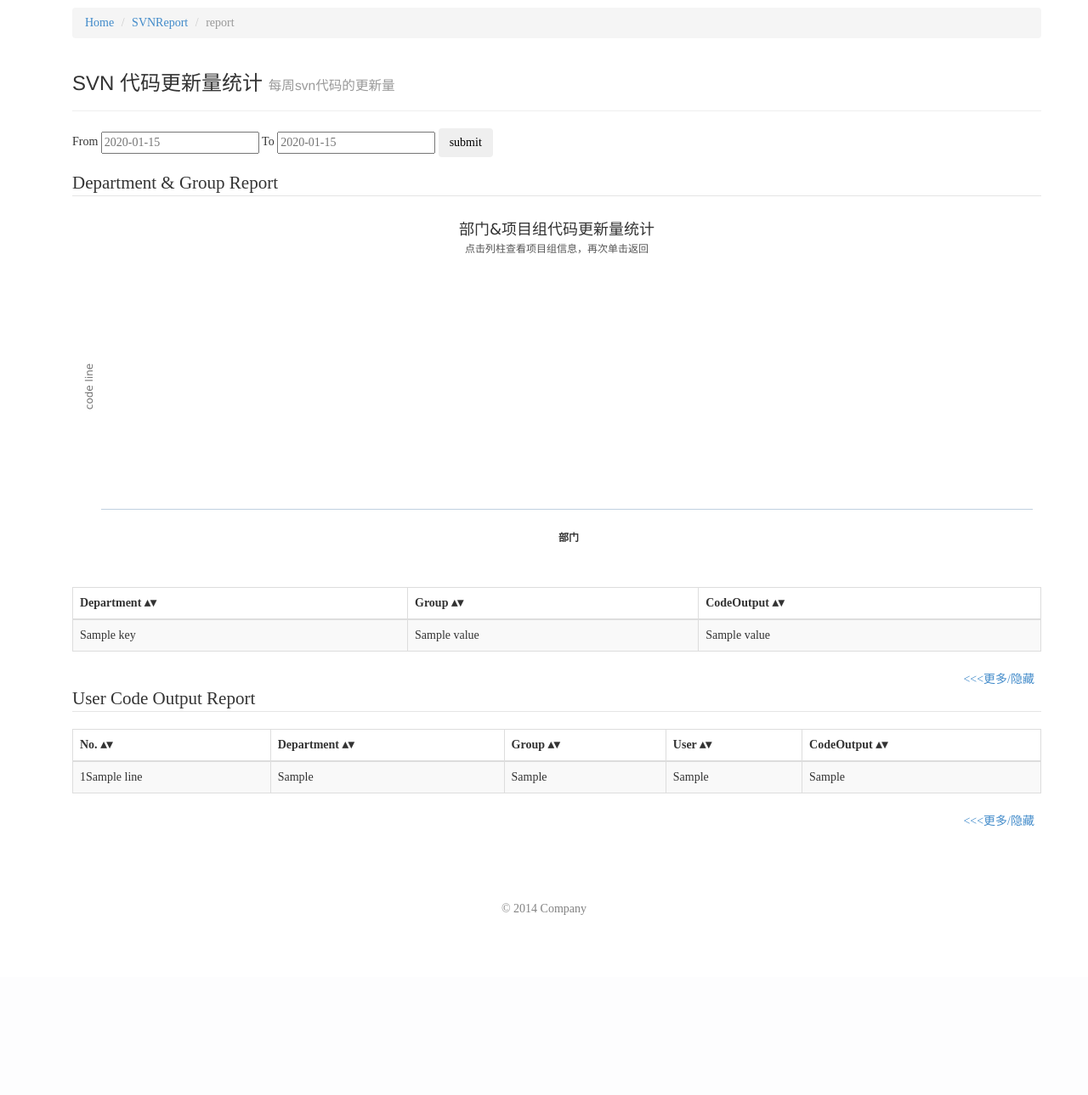
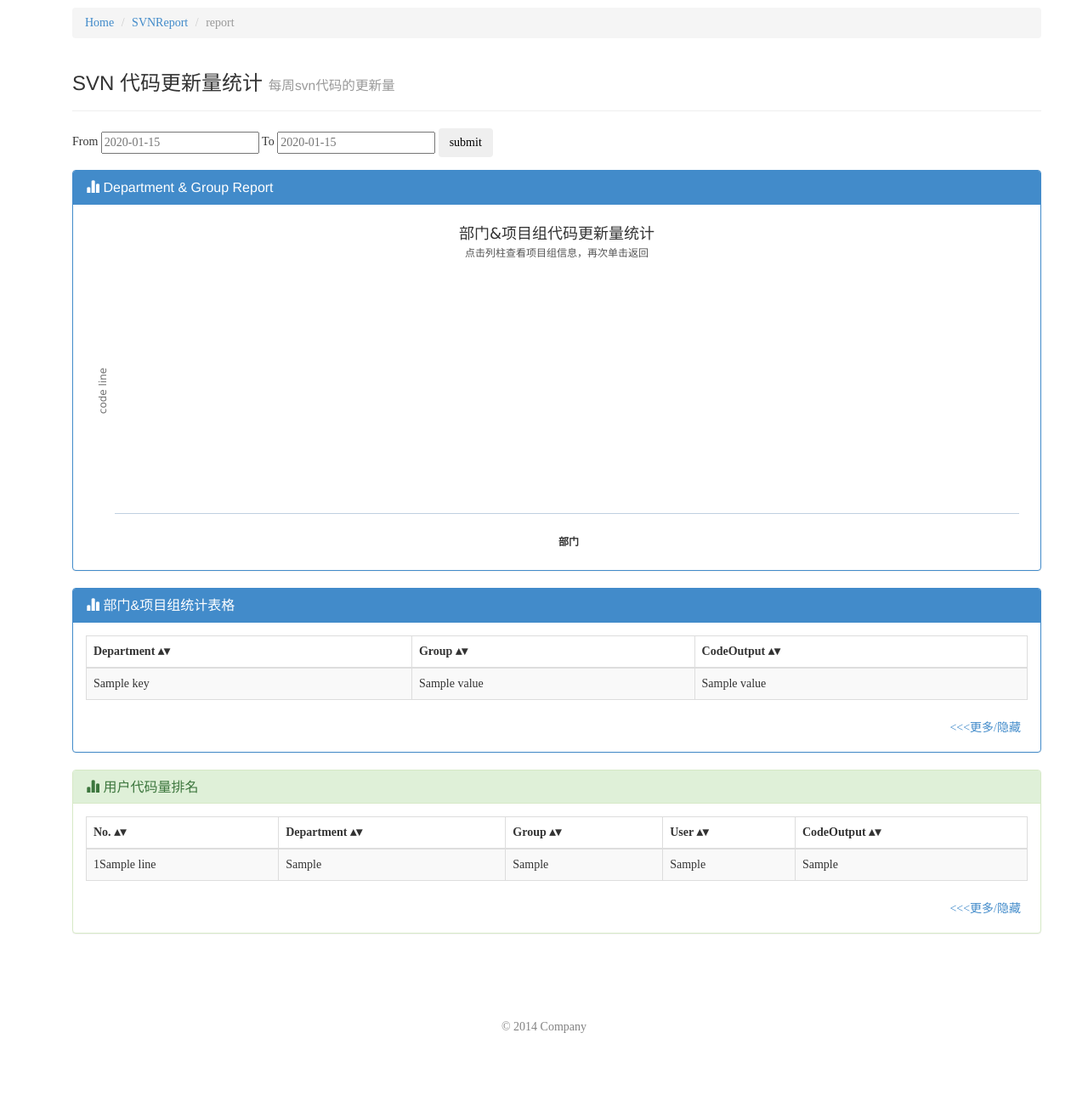
Before and after one commit to alaxli/codereport, a Django app: template templates/svnreport/updatereport.html in a window 1280 px wide. Shown: the part 51-1340 px from the top of the page at 85% size. Before the commit the page ends 1128 px from the top, so only its background shows below. Run offline with Django 3.2, Linux system fonts and the light colour scheme; the template is opened without the code that fills it: most values are stand-ins (such as "Sample title", 1, 10 or a date in 2020).

Commit message:
modify css

```diff
--- a/templates/svnreport/updatereport.html
+++ b/templates/svnreport/updatereport.html
@@ -23,12 +23,39 @@
             <button id="submit" class="btn" type="submit">{% trans "submit" %}</button>
         </div>
     </form>
-    <legend>{% trans "Department & Group Report" %}</legend>
+
+    <div class="panel panel-primary">
+      <div class="panel-heading">
+          <h4 class="panel-title">
+            <i class="glyphicon glyphicon-stats txt-color-darken"> </i>
+            <a data-toggle="collapse" data-toggle="collapse" href="#collapse0">
+               {% trans "Department & Group Report" %}
+            </a>
+          </h4>
+      </div>
+
     <!--div id="container-department" style="width:600px;height:400px;"></div-->
-    <div id="container-department" ></div>
-    <br></br>
+      <div id="collapse0" class="panel-collapse collapse in">
+        <div class="panel-body">
+           <div id="container-department" ></div>
+         </div> <!-- end div panel-body -->
+     </div> <!-- end div collapse0 -->
+   </div> <!-- end div panel -->
+
+
     <!--<div id="tableContainer"  style=" overflow-x:auto ;overflow-y: auto; height: 410px; "> -->
-    <div>
+    <div class="panel panel-primary">
+      <div class="panel-heading">
+          <h4 class="panel-title">
+            <i class="glyphicon glyphicon-stats txt-color-darken"> </i>
+            <a data-toggle="collapse" data-toggle="collapse" href="#collapse1">
+               {% trans "部门&项目组统计表格" %}
+            </a>
+          </h4>
+      </div>
+
+      <div id="collapse1" class="panel-collapse collapse in">
+        <div class="panel-body">
     <table id="DGReport" class="table table-bordered table-striped sortable table-hover">
         <thead>
             <tr>
@@ -50,13 +77,24 @@
         </tbody>
     </table>
     <button type="button" class="btn-link pull-right" onclick="AddRow('DGReport')"><<<更多/隐藏</button>
-</div>
-<br/>
-    <legend>{% trans "User Code Output Report" %}</legend>
+         </div> <!-- end div panel-body -->
+     </div> <!-- end div collapse1 -->
+   </div> <!-- end div panel -->
+
+    <div class="panel panel-success">
+      <div class="panel-heading">
+          <h4 class="panel-title">
+            <i class="glyphicon glyphicon-stats txt-color-darken"> </i>
+            <a data-toggle="collapse" data-toggle="collapse" href="#collapse2">
+                {% trans "用户代码量排名" %}
+            </a>
+          </h4>
+       </div>
 
     <!-- <div id="tableContainer"  style=" overflow-x:auto ;overflow-y: auto; height: 410px; "> -->
 
-    <div>
+      <div id="collapse2" class="panel-collapse collapse in">
+        <div class="panel-body">
     <table id="UCOReport" class="table table-bordered table-striped sortable table-hover">
         <thead>
             <tr>
@@ -80,7 +118,10 @@
         </tbody>
     </table>
     <button type="button" class="btn-link pull-right" onclick="AddRow('UCOReport')"><<<更多/隐藏</button>
-</div>
+         </div> <!-- end div panel-body -->
+     </div> <!-- end div collapse1 -->
+   </div> <!-- end div panel -->
+
 </div>
 <script type="text/javascript">
     $(document).ready(function(){
```
